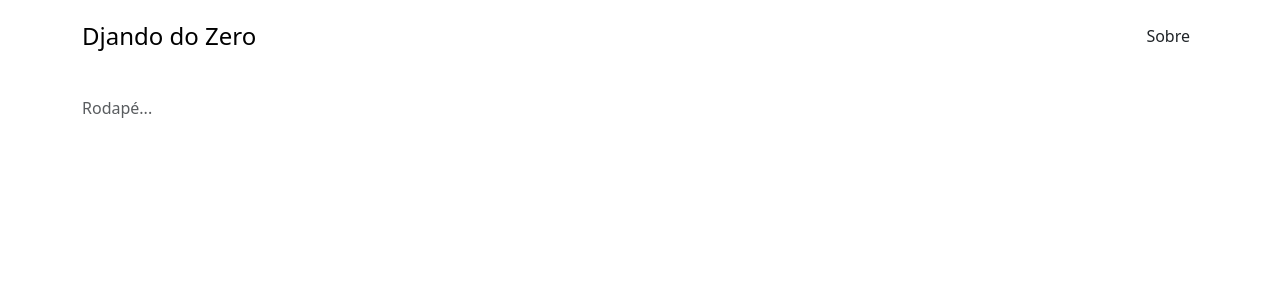
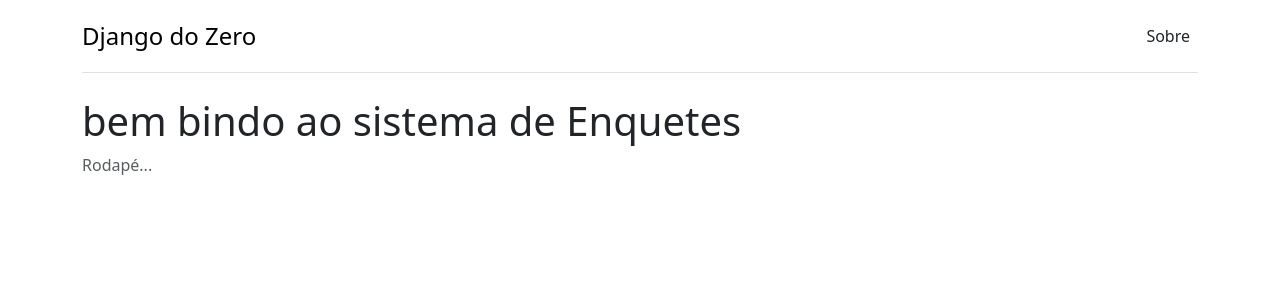
Before and after one commit to Emersoninho/site-doc-django, a Django app: page /index/ in a window 1280 px wide. Shown: the top 300 px of the page. Run offline with Django 5.2, Linux system fonts and the light colour scheme.

Commit message:
views
atualização da views e layout

```diff
--- a/polls/views.py
+++ b/polls/views.py
@@ -5,7 +5,8 @@ from django.http import HttpResponse
 def index(request):
     # Retorne uma resposta HTTP
     #return HttpResponse('Olá Django - index')
-    return render(request, 'index.html')
+    #return render(request, 'index.html')
+    return render(request, 'index.html', {'titulo': 'bem bindo ao sistema de Enquetes'})
 
 def ola(request):
     return HttpResponse('Olá Django')
--- a/templates/_layout.html
+++ b/templates/_layout.html
@@ -12,13 +12,13 @@
 
 {% block header %}
     <div class="container">
-        <header class="d-flex flex-wrap justify-content-center py-3 mb-4 border-button">
+        <header class="d-flex flex-wrap justify-content-center py-3 mb-4 border-bottom">
         <a href="{% url 'index' %}" class="d-flex align-items-center mb-3 mb-md-0 me-md-auto link-body-emphasis text-decoration-none">
-                <span class="fs-4">Djando do Zero</span>
+            <span class="fs-4">Django do Zero</span>
         </a>
         <ul class="nav nav-pills">
             <li class="nav-item">
-                    <a href="{% url "ola" %}" class="nav-link px-2 link-dark">Sobre</a>
+                <a href="{% url 'ola' %}" class="nav-link px-2 link-dark">Sobre</a>
             </li>
         </ul>
         </header>
```
Lines whose indentation alone changed are shown as unchanged.
